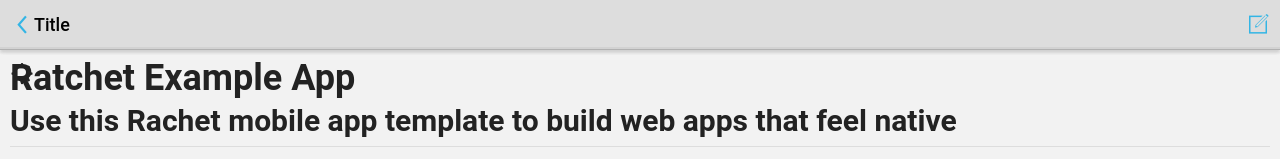
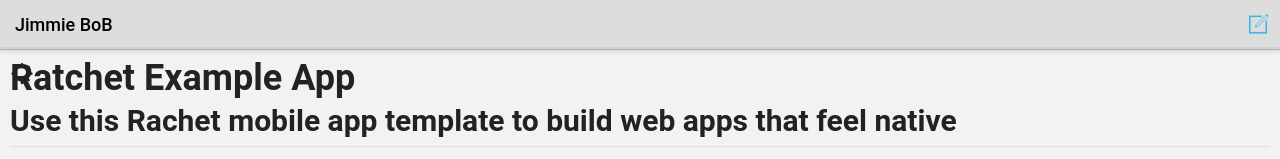
Before and after one commit to nrstirzaker/RatchetHackDayDemo, a plain HTML site: page index.html in a window 1280 px wide. Shown: the top 159 px of the page. Drawn offline with Linux system fonts and the light colour scheme.

Commit message:
Updated '/index.html' via CloudCannon

```diff
--- a/index.html
+++ b/index.html
@@ -20,6 +20,8 @@
 
     <!-- Make sure all your bars are the first things in your <body> -->
     <header class="bar bar-nav">
+         <a class="icon icon-compose pull-right"></a>
+
   <h1 class="title">Jimmie BoB</h1>
 
       <span class="icon icon-gear"></span>
@@ -58,8 +60,3 @@
 
   </body>
 </html>
-<header class="bar bar-nav">
-  <a class="icon icon-left-nav pull-left"></a>
-  <a class="icon icon-compose pull-right"></a>
-  <h1 class="title">Title</h1>
-</header>
```
